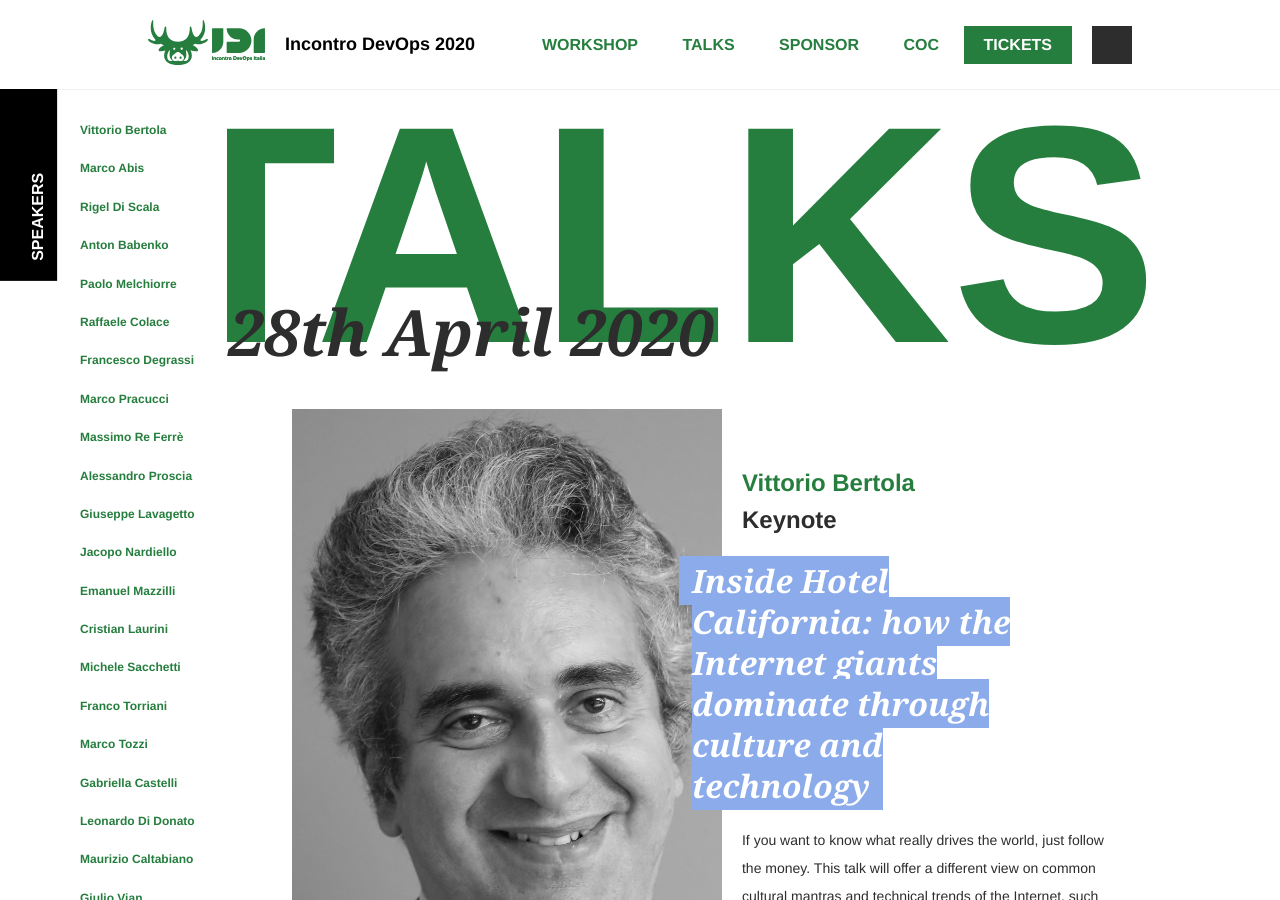
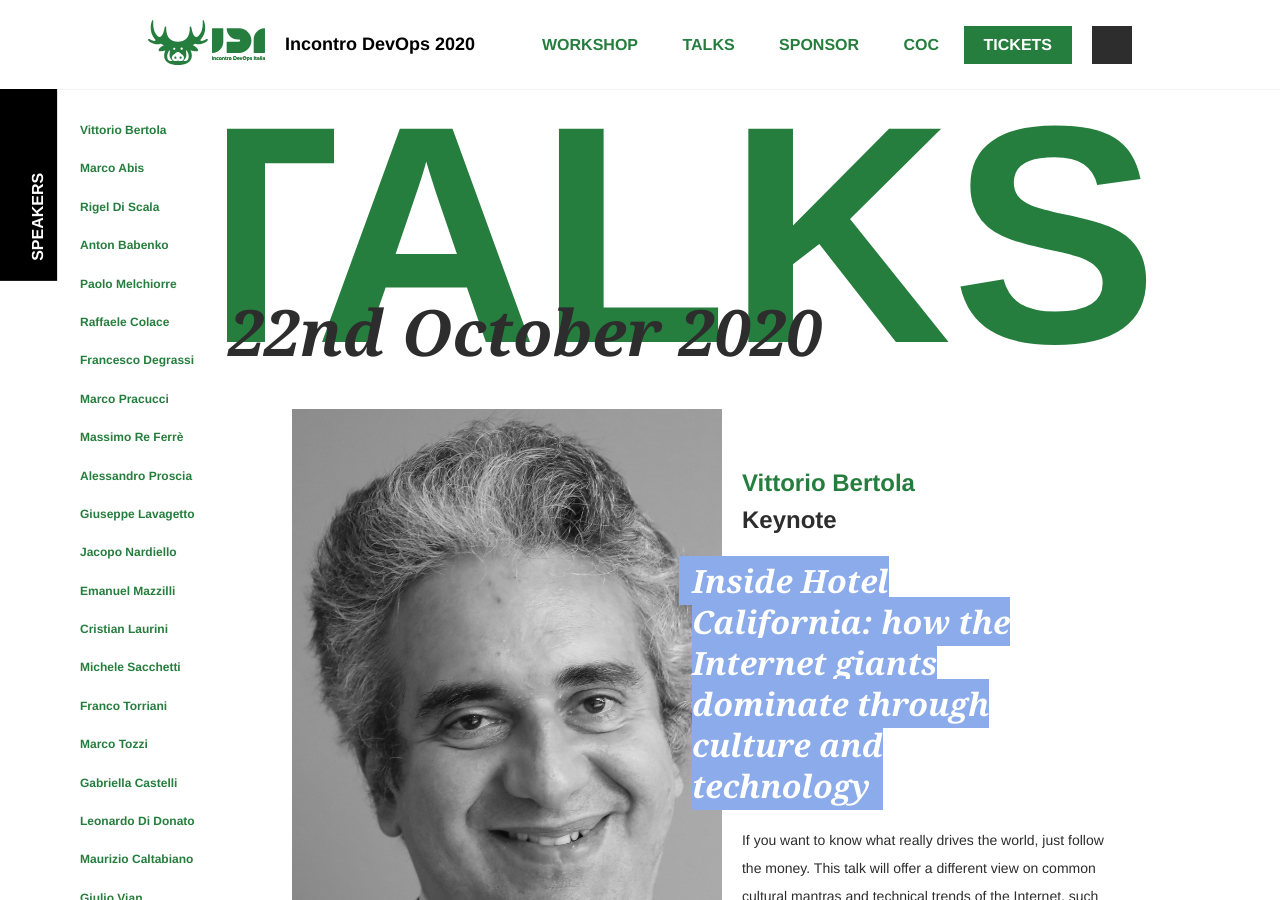
Before and after one commit to giuliatosato/2020.incontrodevops.it, a Jekyll site: the page built from talks.html, in a window 1280 px wide and 900 px high. Built offline with Jekyll 4.4.1, drawn with Linux system fonts in a browser that asks for light colours; some web fonts are replaced; comment, search, counter and statistics services are not loaded.

Commit message:
update date

```diff
--- a/talks.html
+++ b/talks.html
@@ -14,7 +14,7 @@ title: Talks
 
   <div class="talks-intro">
     <h2 class="talks-intro__date">
-      28th April 2020
+      22nd October 2020
     </h2>
   </div>
 
```
